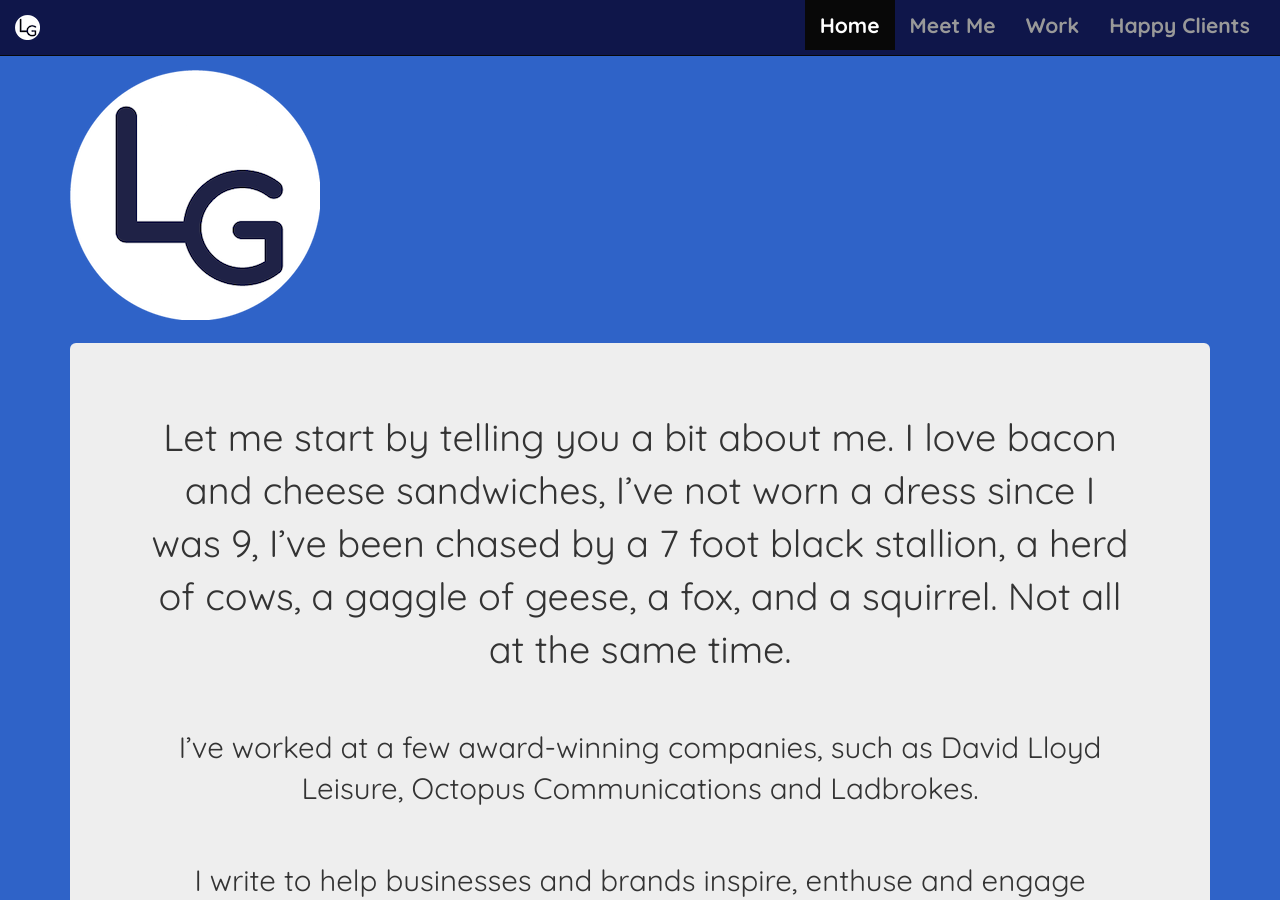
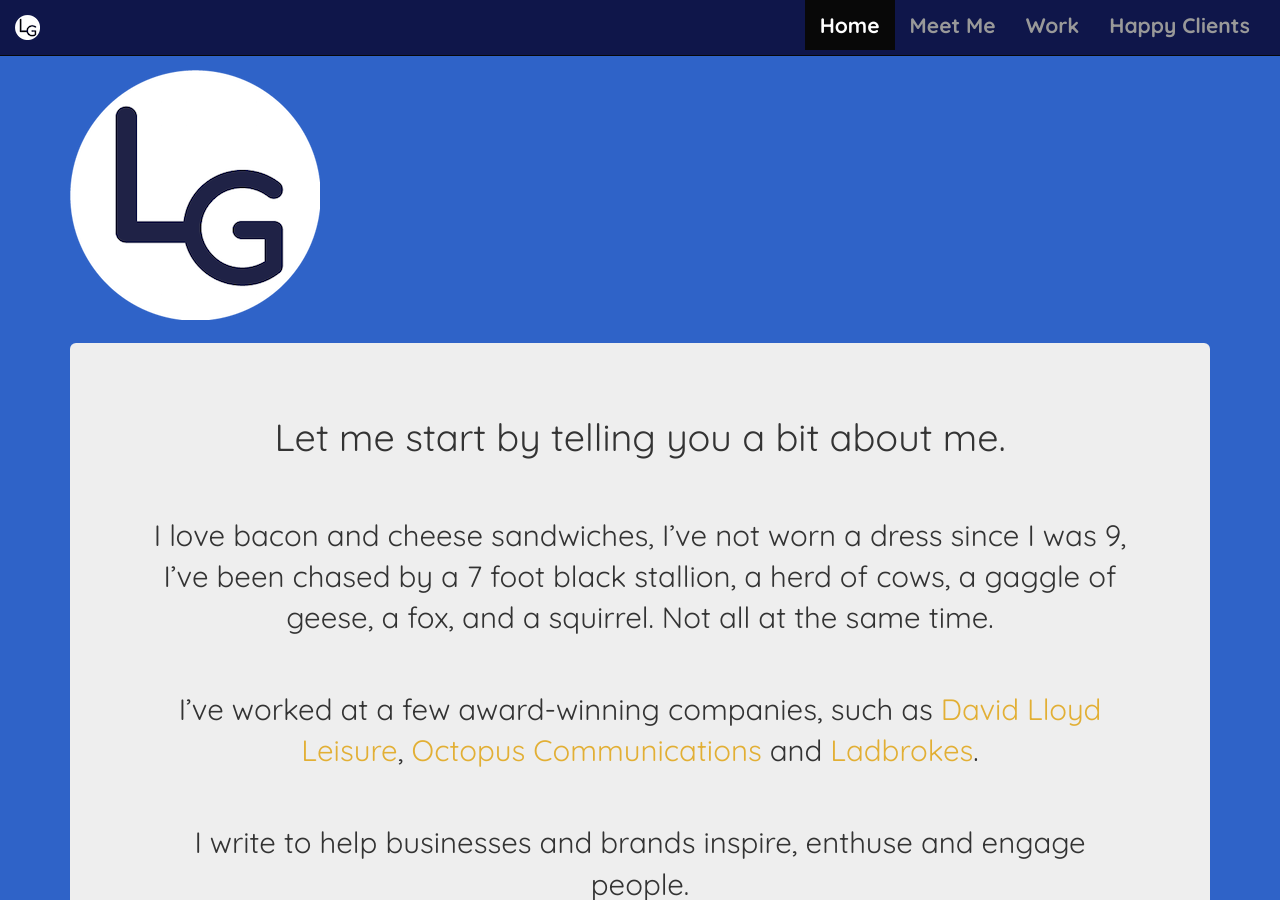
Before and after one commit to luisagottardo/luisagottardo.github.io, a Jekyll site: the page built from index.html, in a window 1280 px wide and 900 px high. Built offline with Jekyll 4.4.1, drawn with Linux system fonts in a browser that asks for light colours.

Commit message:
Text changes and add links to homepage

```diff
--- a/index.html
+++ b/index.html
@@ -12,8 +12,9 @@
   <div class="col-md-12">
     <div class="jumbotron">
       <div class="overlay-home">
-        <p class="intro-blurb">Let me start by telling you a bit about me. I love bacon and cheese sandwiches, I’ve not worn a dress since I was 9, I’ve been chased by a 7 foot black stallion, a herd of cows, a gaggle of geese, a fox, and a squirrel. Not all at the same time.</p>
-        <p class="intro-subhead">I’ve worked at a few award-winning companies, such as David Lloyd Leisure, Octopus Communications and Ladbrokes.</p>
+        <p class="intro-blurb">Let me start by telling you a bit about me.</p>
+        <p class="intro-subhead">I love bacon and cheese sandwiches, I’ve not worn a dress since I was 9, I’ve been chased by a 7 foot black stallion, a herd of cows, a gaggle of geese, a fox, and a squirrel. Not all at the same time.</p>
+        <p class="intro-subhead">I’ve worked at a few award-winning companies, such as <a href="http://davidlloyd.co.uk" target="_blank">David Lloyd Leisure</a>, <a href="http://www.weareoctopusgroup.net" target="_blank">Octopus Communications</a> and <a href="http://www.ladbrokes.com" target="_blank">Ladbrokes</a>.</p>
         <p class="intro-subhead">I write to help businesses and brands inspire, enthuse and engage people.</p>
         <div class="ctas">
           <p><a class="btn btn-primary btn-lg btn-hp text-center" href="./make.html">Take a look at my work</a></p>
```
